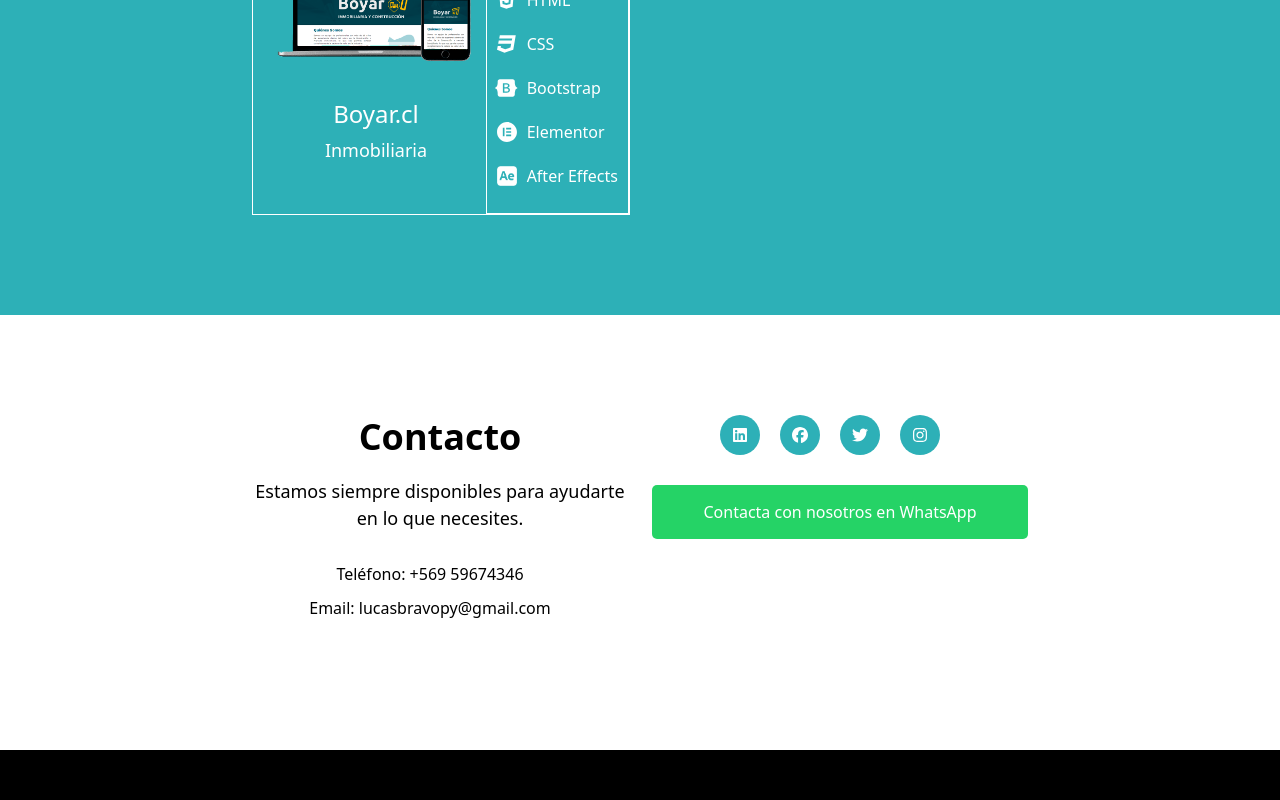
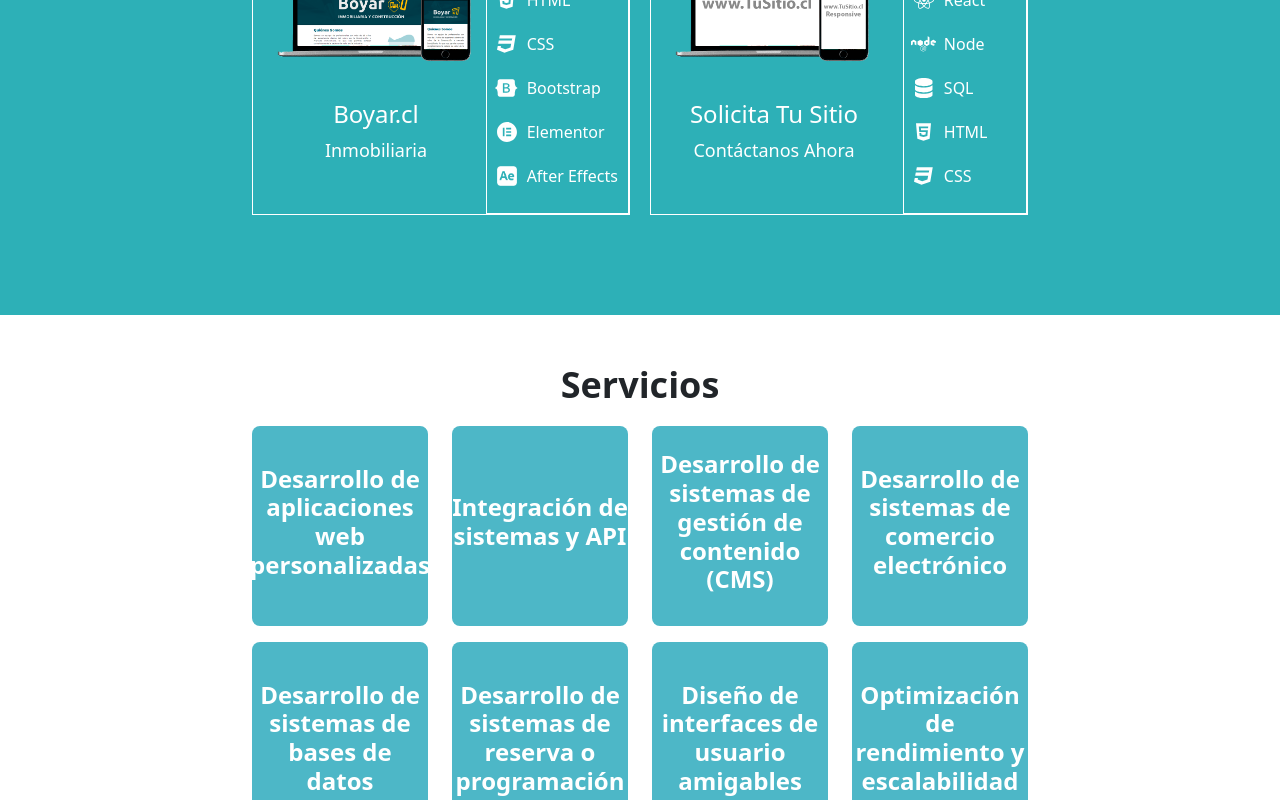
Before and after one commit to KraysOk/lucasbravopycl, a React (Create React App) app: page / in a window 1280 px wide. Shown: the part 1120-1920 px from the top of the page. Built offline with nearby package versions, Linux system fonts and the light colour scheme.

Commit message:
Agregar Servicios

```diff
--- a/package.json
+++ b/package.json
@@ -3,6 +3,7 @@
   "version": "0.1.0",
   "private": true,
   "dependencies": {
+    "@fortawesome/fontawesome-free": "^6.4.0",
     "@testing-library/jest-dom": "^5.16.5",
     "@testing-library/react": "^13.4.0",
     "@testing-library/user-event": "^13.5.0",
--- a/src/App.js
+++ b/src/App.js
@@ -6,12 +6,14 @@ import './App.css';
 import macetafertilImage from './macetafertil.png';
 import lucasbravopyImage from './lucasbravopy.png';
 import boyarImage from './boyar.png';
+import tusitio from './tusitio.png';
 
 import Navbar from './Navbar';
 import SectionOne from './SectionOne';
 import ContactSection from './ContactSection';
 import Projects from './Projects';
 import Footer from './Footer';
+import ServicesList from './ServicesList';
 
 function App() {
   const projects = [
@@ -62,6 +64,22 @@ function App() {
         { name: 'After Effects', icon: 'After Effects'}
       ]
     },
+    {
+      id: 4,
+      image: tusitio,
+      title: 'Solicita Tu Sitio',
+      description: 'Contáctanos Ahora',
+      link: 'https://api.whatsapp.com/send/?phone=56959674346&text&type=phone_number&app_absent=0',
+      technologies: [
+        { name: 'PHP', icon: 'PHP' },
+        { name: 'Javascript', icon: 'JS' },
+        { name: 'React', icon: 'React'},
+        { name: 'Node', icon: 'Node' },
+        { name: 'SQL', icon: 'SQL' },
+        { name: 'HTML', icon: 'HTML' },
+        { name: 'CSS', icon: 'CSS' },
+      ]
+    },
     // Agrega más proyectos aquí...
   ];
 
@@ -70,6 +88,7 @@ function App() {
       <Navbar />
       <SectionOne />
       <Projects projects={projects} />
+      <ServicesList />
       <ContactSection />
       <Footer />
     </div>
--- a/src/Projects.js
+++ b/src/Projects.js
@@ -2,6 +2,7 @@ import React from 'react';
 import './Projects.css';
 
 import { FontAwesomeIcon } from '@fortawesome/react-fontawesome';
+import { faDatabase } from '@fortawesome/free-solid-svg-icons';
 import {
   faWordpress,
   faHtml5,
@@ -11,7 +12,8 @@ import {
   faOpencart,
   faPhp,
   faReact,
-  faJs
+  faJs,
+  faNode
 } from '@fortawesome/free-brands-svg-icons';
 
 import faAfterEffects from './aelogo.png';
@@ -77,6 +79,10 @@ const getTechnologyIcon = (technologyName) => {
       return <FontAwesomeIcon icon={faJs} />;
     case 'After Effects':
       return <img src={faAfterEffects} />;
+    case 'SQL':
+      return <FontAwesomeIcon icon={faDatabase} />;
+    case 'Node':
+      return <FontAwesomeIcon icon={faNode} />;
     default:
       return null;
   }
--- /dev/null
+++ b/src/ServicesList.css
@@ -0,0 +1,23 @@
+.service-box {
+    background-color: #4db7c7;
+    border-radius: 8px;
+    height: 200px;
+    display: flex;
+    justify-content: center;
+    align-items: center;
+    transition: background-color 0.3s ease;
+  }
+
+  .service-box:hover {
+    background-color: #66c7d7;
+  }
+
+  .service-content {
+    text-align: center;
+    color: white;
+  }
+
+  .service-title {
+    font-weight: bold;
+    font-size: 1.5rem;
+  }
--- /dev/null
+++ b/src/ServicesList.js
@@ -0,0 +1,37 @@
+import React from 'react';
+import './ServicesList.css'; // Archivo CSS para el estilo personalizado
+
+const ServicesList = () => {
+  // Lista de servicios ofrecidos
+  const services = [
+    'Desarrollo de aplicaciones web personalizadas',
+    'Integración de sistemas y API',
+    'Desarrollo de sistemas de gestión de contenido (CMS)',
+    'Desarrollo de sistemas de comercio electrónico',
+    'Desarrollo de sistemas de bases de datos',
+    'Desarrollo de sistemas de reserva o programación',
+    'Diseño de interfaces de usuario amigables',
+    'Optimización de rendimiento y escalabilidad',
+  ];
+
+  return (
+    <div className="container">
+        <div className='row mt-5'>
+            <h2>Servicios</h2>
+        </div>
+      <div className="row">
+        {services.map((service, index) => (
+          <div key={index} className="col-md-3 mb-3">
+            <div className="service-box">
+              <div className="service-content">
+                <h3 className="service-title">{service}</h3>
+              </div>
+            </div>
+          </div>
+        ))}
+      </div>
+    </div>
+  );
+};
+
+export default ServicesList;
```
Also changed, not shown: src/tusitio.png (added), 1 other file (tests, documents, lock files or other folders).
